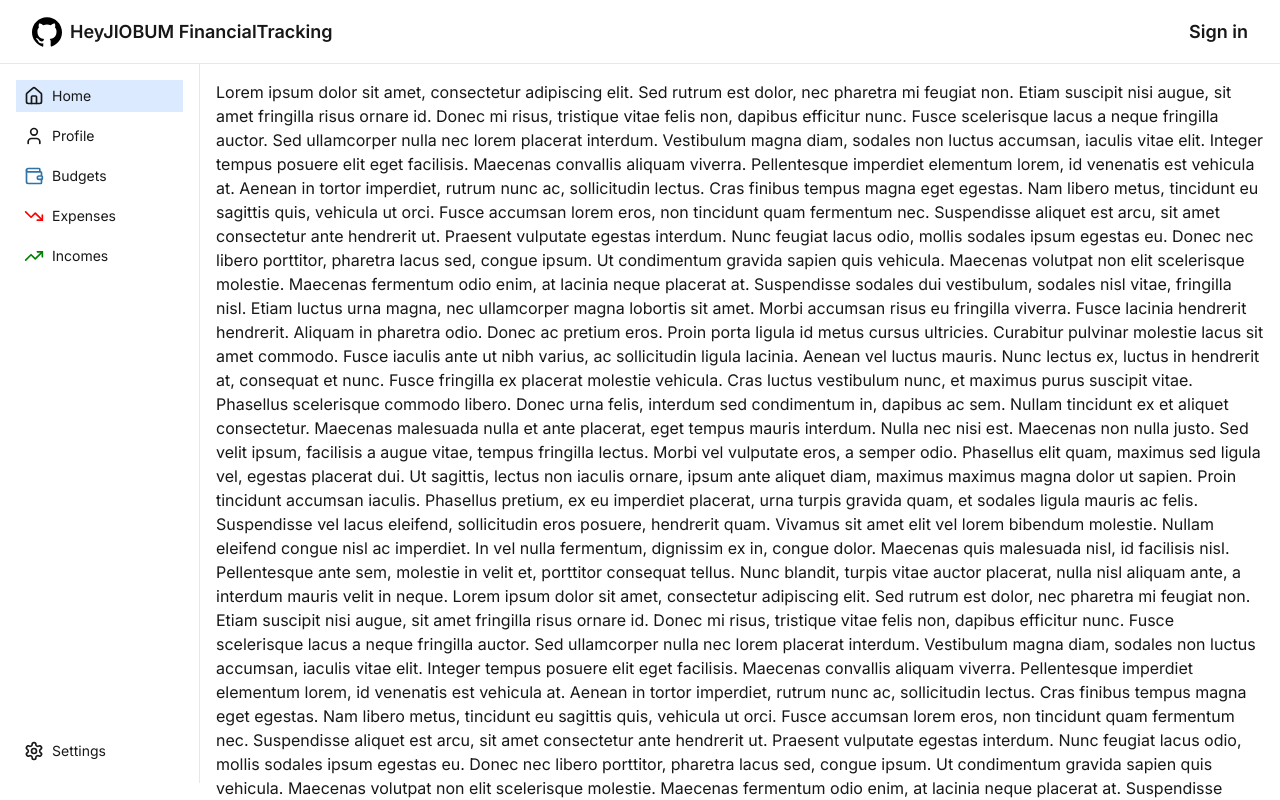
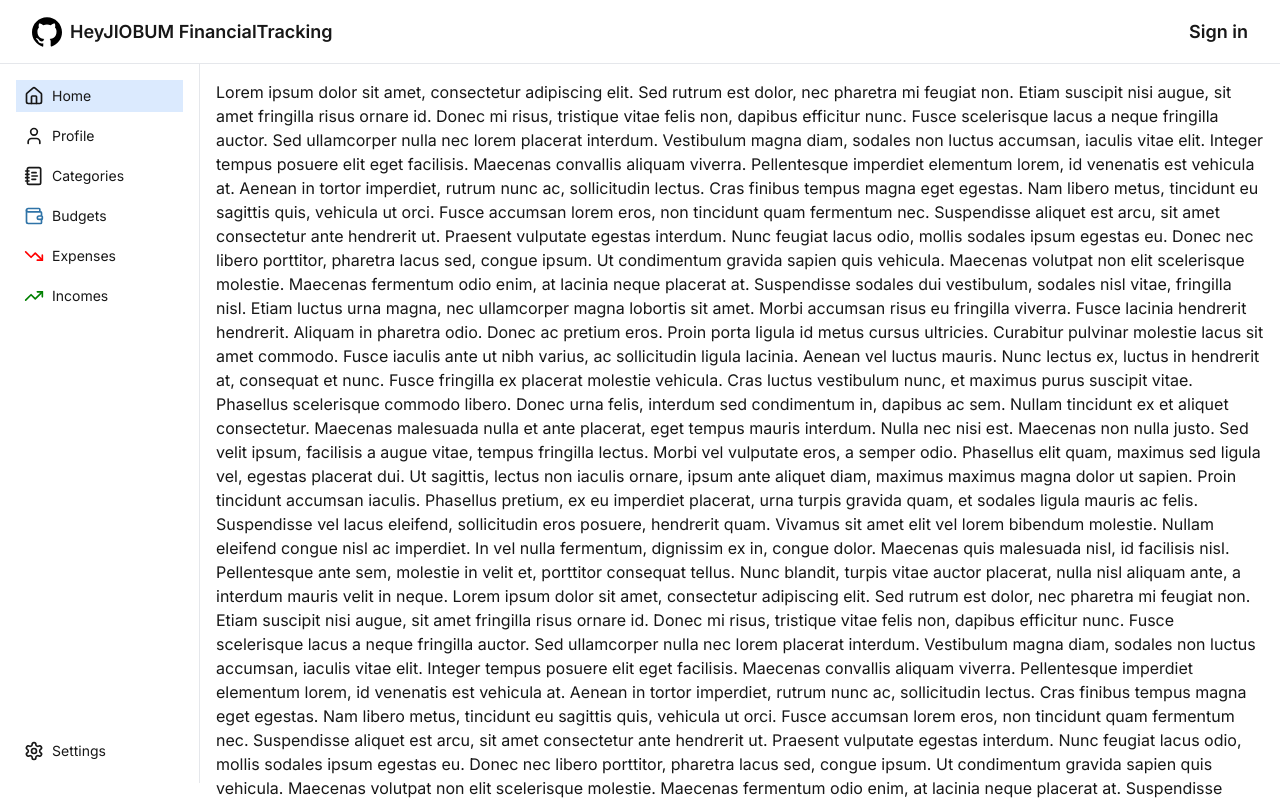
Before and after one commit to HeyJIOBUM/FinancialTracking, a Next.js app in the folder fintrack-frontend/: page / in a window 1280 px wide. Shown: the top 800 px of the page. Built offline with nearby package versions, Linux system fonts and the light colour scheme.

Commit message:
add categories to sidebar

```diff
--- a/fintrack-frontend/src/configuration/sidebar-items.js
+++ b/fintrack-frontend/src/configuration/sidebar-items.js
@@ -1,4 +1,4 @@
-import { Home, Settings, User, Wallet, TrendingDown, TrendingUp} from 'lucide-react';
+import { Home, Settings, User, Wallet, TrendingDown, TrendingUp, NotebookText} from 'lucide-react';
 
 export const SidebarItems = () => {
     return [
@@ -14,6 +14,13 @@ export const SidebarItems = () => {
             href: '/me',
             pathMatcher: (path) => path === '/me',
             icon: <User size={20} />,
+            position: 'top',
+        },
+        {
+            name: 'Categories',
+            href: '/me/categories',
+            pathMatcher: (path) => path.startsWith('/me/budgets'),
+            icon: <NotebookText size={20} />,
             position: 'top',
         },
         {
```
